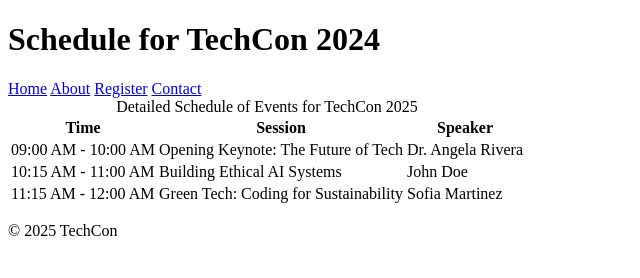
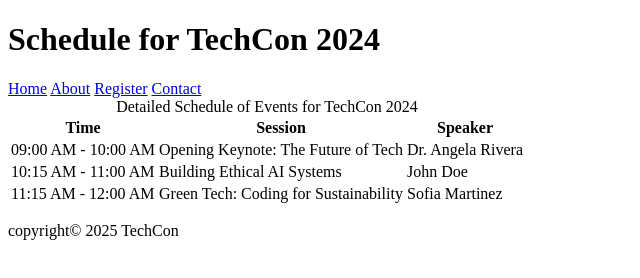
Before and after one commit to Amine4jh/TechCon_HTML, a plain HTML site: page techcon_website/schedule.html in a window 1280 px wide. Shown: the full height of the page, 0-640 px from the left. Drawn offline with Linux system fonts and the light colour scheme.

Commit message:
Fix copyright

```diff
--- a/techcon_website/schedule.html
+++ b/techcon_website/schedule.html
@@ -17,7 +17,7 @@
     </header>
     <main>
         <table>
-            <caption>Detailed Schedule of Events for TechCon 2025</caption>
+            <caption>Detailed Schedule of Events for TechCon 2024</caption>
             <thead>
                 <tr>
                     <th scope="col">Time</th>
@@ -45,7 +45,7 @@
         </table>
     </main>
     <footer>
-        <p>&copy; 2025 TechCon</p>
+        <p>copyright&copy; 2025 TechCon</p>
     </footer>
 </body>
 </html>
```
Also changed, not shown: techcon_website/about.html (+1 -1 lines), techcon_website/index.html (+1 -1 lines).
